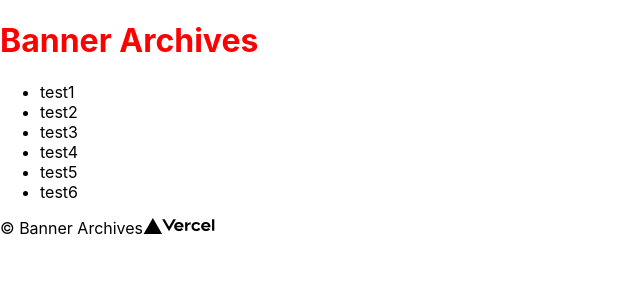
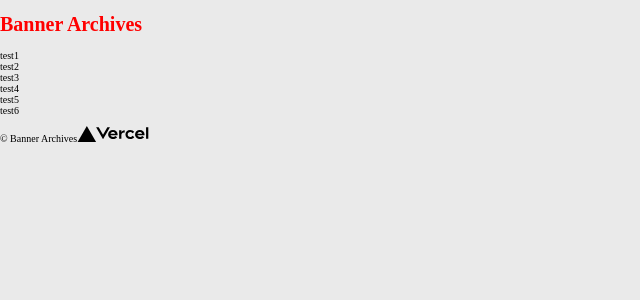
Before and after one commit to curctich/banner_archives, a Next.js app: page / in a window 1280 px wide. Shown: the top 300 px of the page, without its empty margins (0-640 px from the left). Built offline with nearby package versions, Linux system fonts and the light colour scheme.

Commit message:
ファイル名を変更

```diff
--- a/pages/_app.js
+++ b/pages/_app.js
@@ -1,4 +1,4 @@
-import '../styles/globals.scss'
+import '../styles/global.scss'
 import '../styles/variables.scss'
 
 function MyApp({ Component, pageProps }) {
--- /dev/null
+++ b/styles/global.scss
@@ -0,0 +1,23 @@
+* {
+  box-sizing: border-box;
+}
+html {
+  font-size: 62.5%;
+}
+body {
+  padding: 0;
+  margin: 0;
+  font-feature-settings: "palt";
+  -webkit-font-smoothing:antialiased;
+  -moz-osx-font-smoothing:grayscale;
+  background-color: #eaeaea;
+}
+a {
+  color: inherit;
+  text-decoration: none;
+}
+ul,
+ol {
+  padding-left: 0;
+  list-style: none;
+}
--- a/styles/globals.scss
+++ /dev/null
@@ -1,16 +0,0 @@
-html,
-body {
-  padding: 0;
-  margin: 0;
-  font-family: -apple-system, BlinkMacSystemFont, Segoe UI, Roboto, Oxygen,
-    Ubuntu, Cantarell, Fira Sans, Droid Sans, Helvetica Neue, sans-serif;
-}
-
-a {
-  color: inherit;
-  text-decoration: none;
-}
-
-* {
-  box-sizing: border-box;
-}
```
